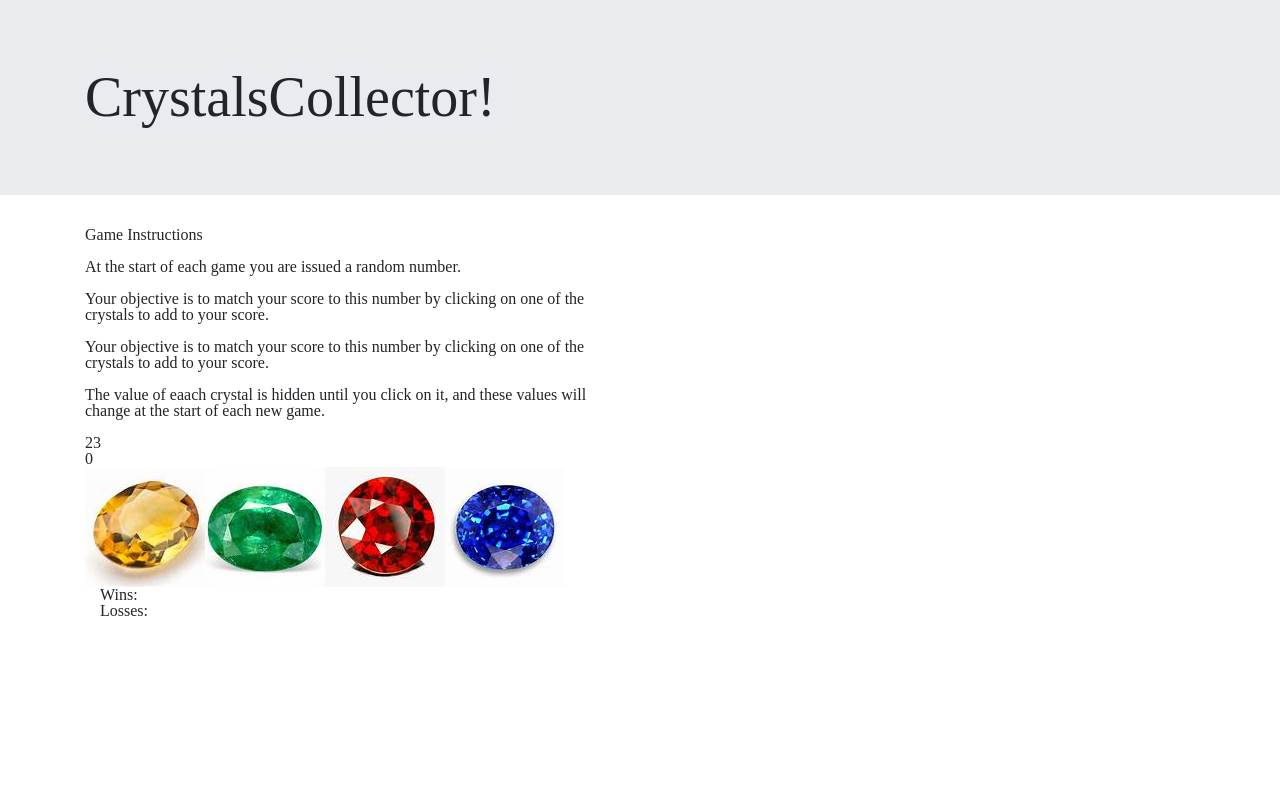
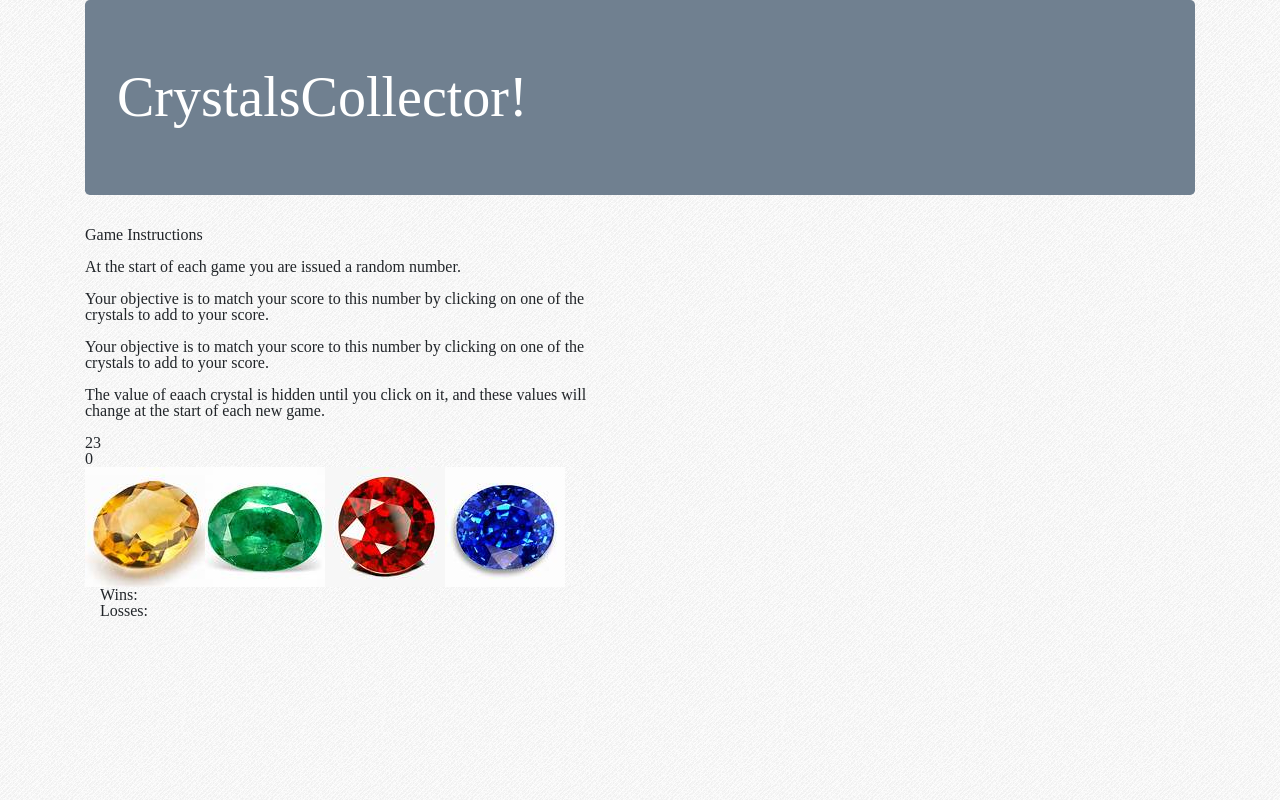
Before and after one commit to jdowd215/unit-4-game, a plain HTML site: page index.html in a window 1280 px wide. Drawn offline with nearby package versions, Linux system fonts and the light colour scheme.

Commit message:
css + jquery

```diff
--- a/assets/css/style.css
+++ b/assets/css/style.css
@@ -0,0 +1,9 @@
+body {
+    background-image:
+        url(../images/debut_light.png);
+}
+
+.jumbotron {
+    background-color: slategray;
+    color: white;
+}
--- a/assets/javascript/game.js
+++ b/assets/javascript/game.js
@@ -76,8 +76,12 @@ $(document).ready(function () {
     //use jquery to make the images function as buttons
     setUpBoard();
     $("#crystals").on("click", "img", function(){
-        console.log(this)
-        userScore = userScore + crystals[value];
+        console.log(this);
+        var valueOfSelectedCrystal = $(this).attr("value");
+        console.log(valueOfSelectedCrystal);
+        //parseInt function to convert valueOfSelectedCrytal from string to integer
+        userScore = userScore + valueOfSelectedCrystal;
+        console.log(userScore);
     })
 
     function reset() {
--- a/index.html
+++ b/index.html
@@ -20,13 +20,13 @@
 
 <body>
     <!-- Header -->
-    <div class="jumbotron jumbotron-fluid">
-        <div class="container">
+    <div class="container">
+        <div class="jumbotron">
             <h1 class="display-4">CrystalsCollector!</h1>
         </div>
     </div>
     <!-- Instructions -->
-    <div class="container">
+    <div class="container" id="gameRules">
         <div class="row">
             <div class="col-6">
                 Game Instructions
```
